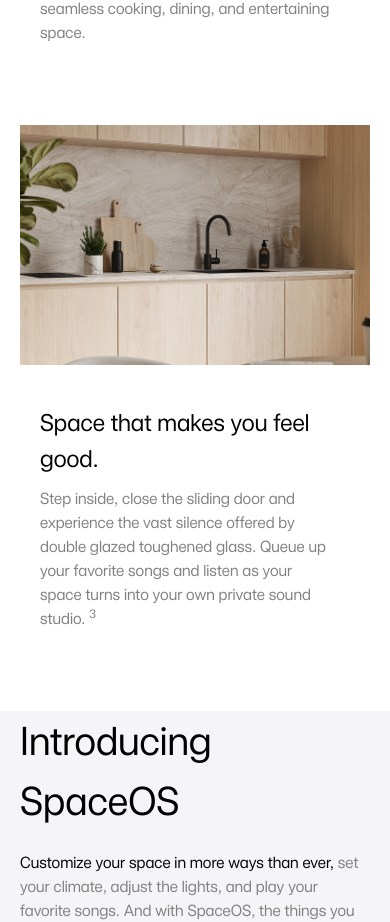
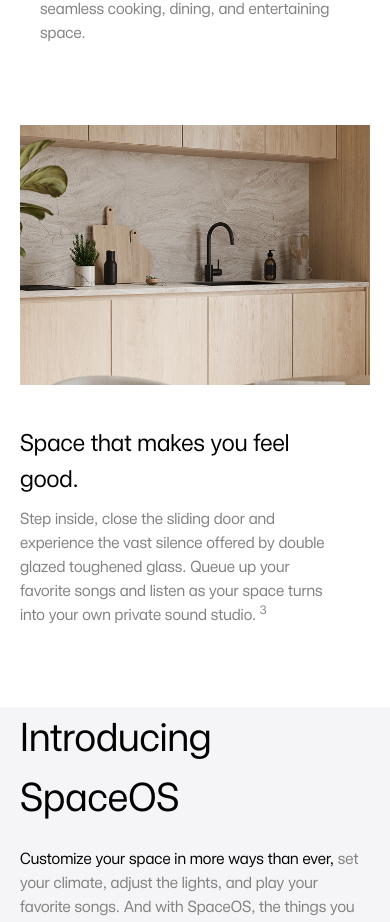
Before and after one commit to venkatesh-pro/etrader-new-landingpage, a Next.js app: page / in a window 390 px wide. Shown: the part 9958-10880 px from the top of the page. Built offline with nearby package versions, Linux system fonts and the light colour scheme.

Commit message:
section 4 r

```diff
--- a/components/Homepage/HomePageSection/Section4.tsx
+++ b/components/Homepage/HomePageSection/Section4.tsx
@@ -190,8 +190,8 @@
             </div>
           </div>
 
-          <div className="my-[80px] md:my-[180px] flex flex-col-reverse md:flex-row md:items-center">
-            <div className="mx-[20px] md:mx-[0px] mr-[40px]">
+          <div className="my-[80px] md:my-[180px] flex flex-col-reverse custom1209:flex-row custom1209:items-center">
+            <div className=" mr-[40px] md:mr-[40px] custom1209:max-w-[360px]">
               <p className="text-desktop-body-xl md:text-desktop-header-sm">
                 Space that makes you feel good.
               </p>
@@ -202,8 +202,7 @@
                 private sound studio. <sup>3</sup>
               </p>
             </div>
-            <div className="md:min-w-[860px]">
-              <div className="h-[240px] mb-[40px] md:mb-[0px] md:h-full">
+            <div className="h-[260px] mb-[40px] custom1209:mb-[0px] md:h-full w-full">
               {" "}
               <img
                 src="/homepageImages/section-4.2.png"
@@ -215,7 +214,6 @@
         </div>
       </div>
     </div>
-    </div>
   );
 };
 
```
Lines whose indentation alone changed are shown as unchanged.
